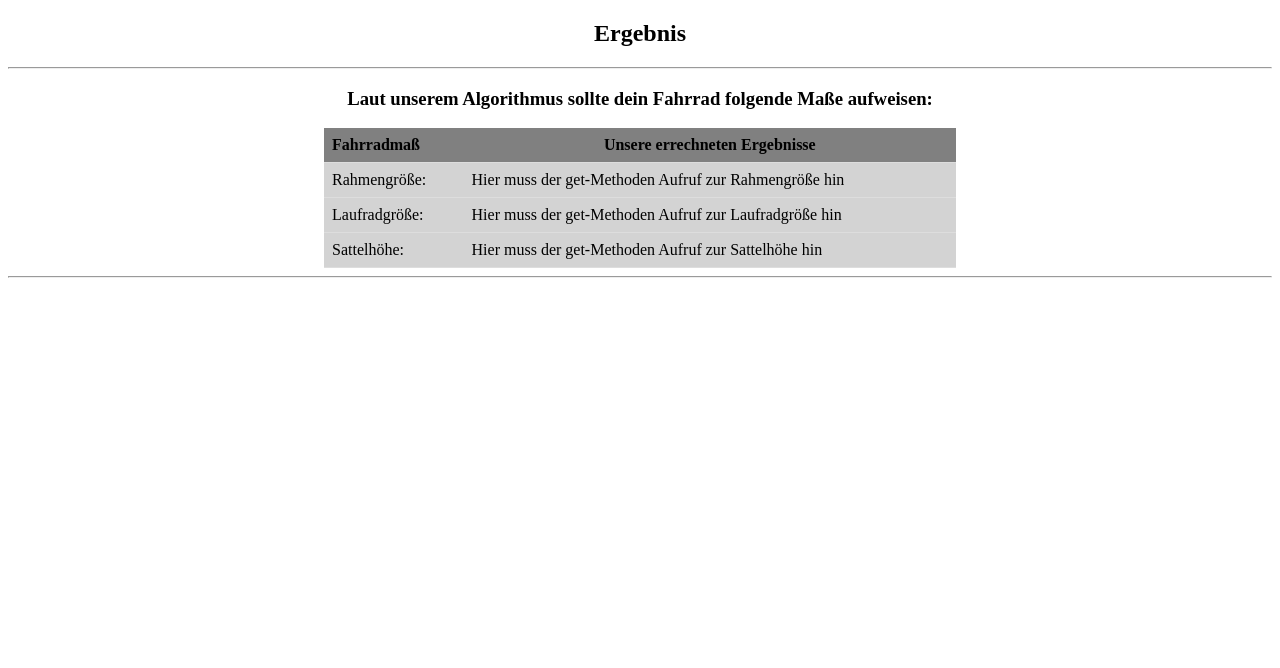
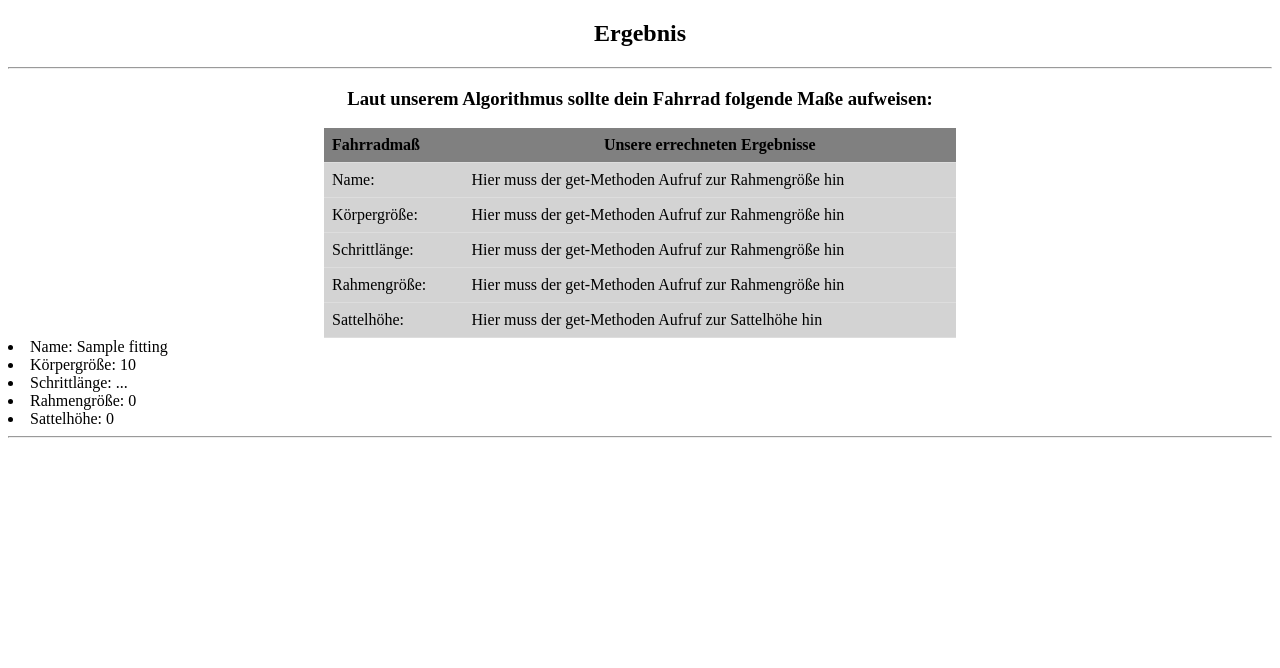
Before and after one commit to lukaskonietzka/bikefitting, a Django app: page /results in a window 1280 px wide; the page is wider, and only the part inside the window is pictured. Shown: the part 58-726 px from the top of that part. Run offline with Django 4.2, Linux system fonts and the light colour scheme; a user stored in the database is signed in; tables that the repository leaves empty hold one stand-in row (values such as "Sample post").

Commit message:
Add calculated Field

```diff
--- a/bikefitting_app/models.py
+++ b/bikefitting_app/models.py
@@ -27,9 +27,26 @@ class Fitting(models.Model):
     name = models.CharField(max_length=40, name='Name', null=False)
     height = models.IntegerField(name='Height', null=False)
     step_length = models.IntegerField(name='Step Length', null=False)
-    frame_height = models.IntegerField(name='Frame Height', null=False)
-    saddle_height = models.IntegerField(name='Saddle Height', null=False)
+    frame_height = 0
+    saddle_height = 0
+    #frame_height = models.IntegerField(name='Frame Height', null=False)
+    #saddle_height = models.IntegerField(name='Saddle Height', null=False)
 
+    @property
+    def show_frame_height(self):
+        """
+        Calculated Field
+        :return:
+        """
+        return self.get_frame_height()
+
+    @property
+    def show_saddle_height(self):
+        """
+        Calculated Field
+        :return:
+        """
+        return self.get_saddle_height()
 
     def get_frame_height(self):
         """
--- a/bikefitting_app/views.py
+++ b/bikefitting_app/views.py
@@ -94,6 +94,8 @@ def inputData(request):
             print('TB', tb.create_trekkingbike_fitting(name, height, step_length))
         else:
             return render(request, 'error.html')
+        if form.is_valid():
+            form.save()
     return render(request, 'inputData.html', {'form': form})
 
 
--- a/templates/results.html
+++ b/templates/results.html
@@ -15,15 +15,25 @@
 			<th> Unsere errechneten Ergebnisse </th>
 		</tr>
 
+        <tr> <!-- TODO: Methodenaufruf bei Klick auf Button oder öffnen dieser Seite -->
+			<td style="text-align: left" > Name: </td>
+			<td style="text-align: left"> Hier muss der get-Methoden Aufruf zur Rahmengröße hin </td>
+		</tr>
+
+        <tr> <!-- TODO: Methodenaufruf bei Klick auf Button oder öffnen dieser Seite -->
+			<td style="text-align: left" > Körpergröße: </td>
+			<td style="text-align: left"> Hier muss der get-Methoden Aufruf zur Rahmengröße hin </td>
+		</tr>
+
+        <tr> <!-- TODO: Methodenaufruf bei Klick auf Button oder öffnen dieser Seite -->
+			<td style="text-align: left" > Schrittlänge: </td>
+			<td style="text-align: left"> Hier muss der get-Methoden Aufruf zur Rahmengröße hin </td>
+		</tr>
+
 		<tr> <!-- TODO: Methodenaufruf bei Klick auf Button oder öffnen dieser Seite -->
 			<td style="text-align: left" > Rahmengröße: </td>
 			<td style="text-align: left"> Hier muss der get-Methoden Aufruf zur Rahmengröße hin </td>
 		</tr>
-
-        <tr> <!-- TODO: Methodenaufruf bei Klick auf Button oder öffnen dieser Seite -->
-            <td style="text-align: left" > Laufradgröße: </td>
-            <td style="text-align: left" > Hier muss der get-Methoden Aufruf zur Laufradgröße hin </td>
-        </tr>
 
          <tr> <!-- TODO: Methodenaufruf bei Klick auf Button oder öffnen dieser Seite -->
             <td style="text-align: left" > Sattelhöhe: </td>
@@ -31,5 +41,14 @@
         </tr>
 
 	</table>
+    <div>
+        {% for fitting in fittings %}
+            <li> Name: {{ fitting.Name }}</li>
+            <li> Körpergröße: {{ fitting.Height }}</li>
+            <li> Schrittlänge: ...</li>
+            <li> Rahmengröße: {{ fitting.show_frame_height }}</li>
+            <li> Sattelhöhe: {{ fitting.show_saddle_height }}</li>
+        {% endfor %}
+    </div>
 
 {% endblock %}
```
